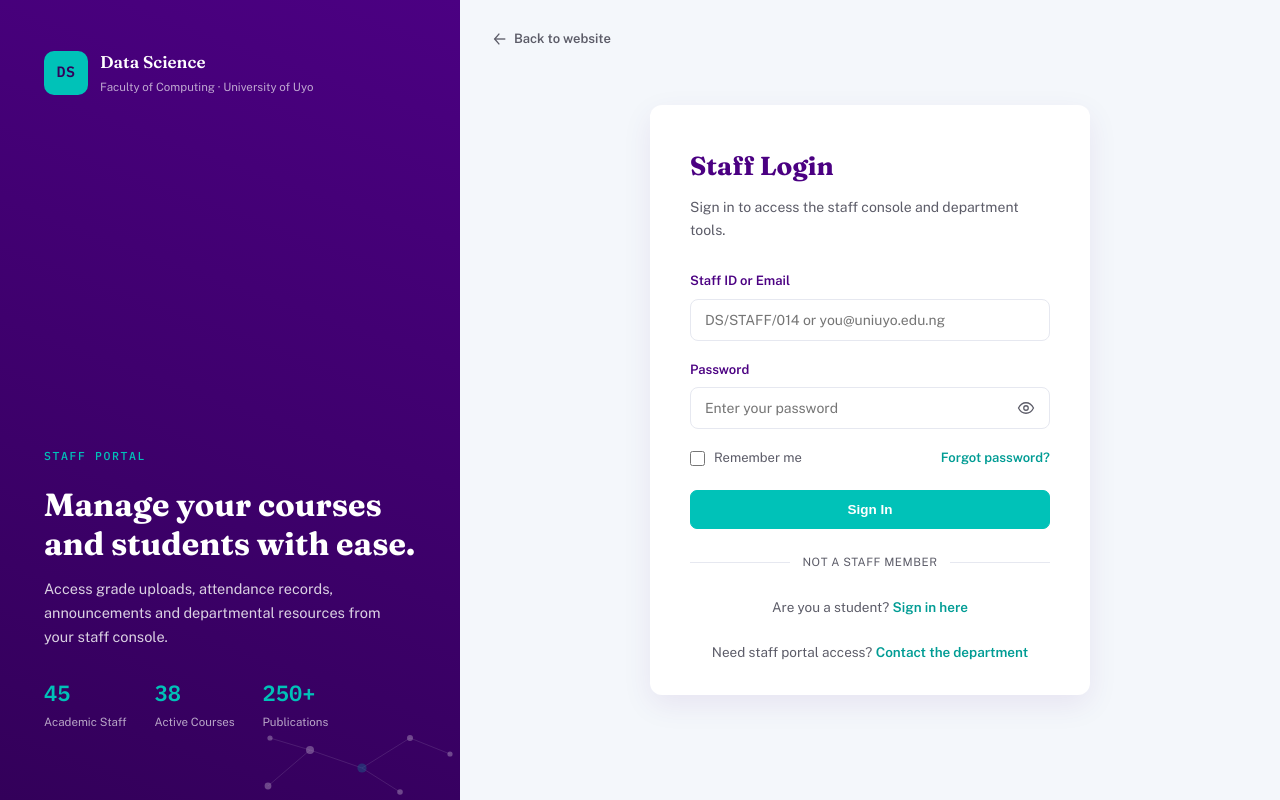
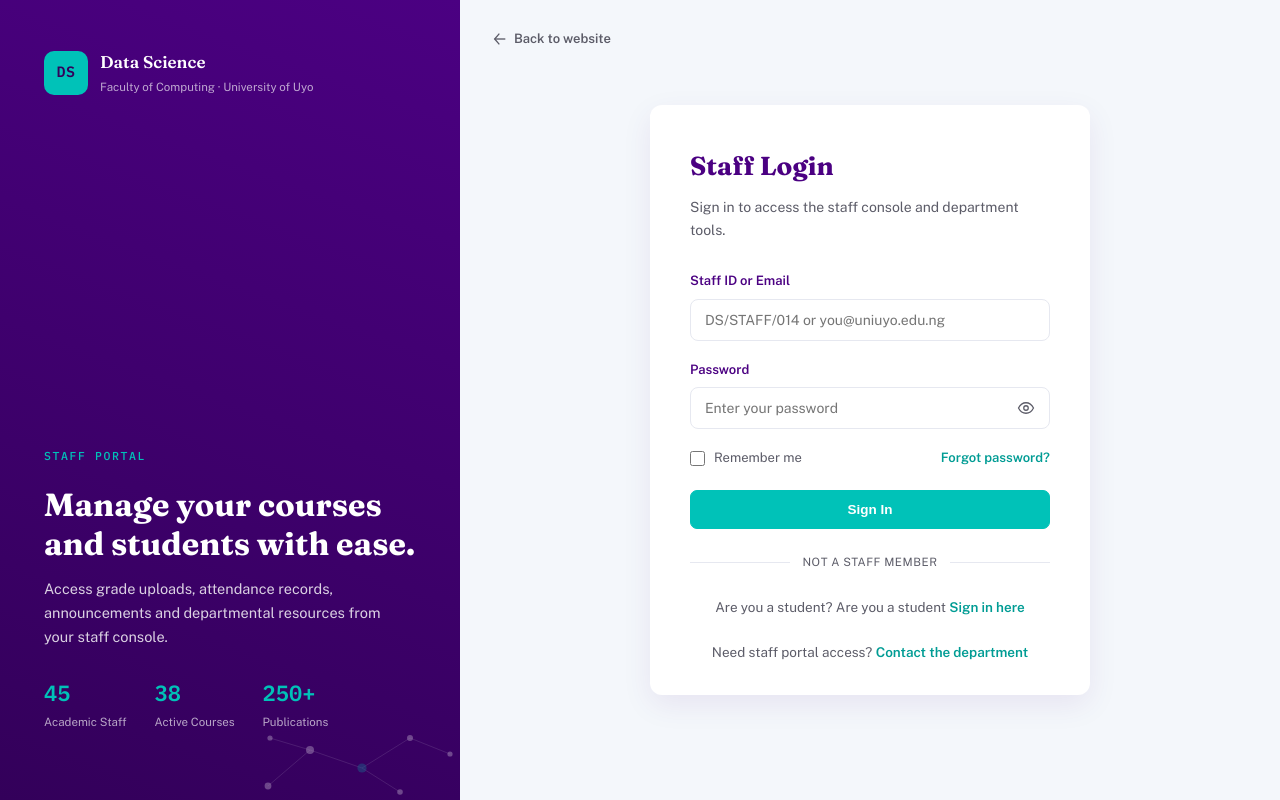
Before and after one commit to godswillmosey32-ux/dts-web, a Flask app: page /staff in a window 1280 px wide. Run offline with Flask 3, Linux system fonts and the light colour scheme.

Commit message:
Update staff.html

```diff
--- a/templates/staff.html
+++ b/templates/staff.html
@@ -120,7 +120,7 @@
       <div class="auth-divider">Not a Staff Member</div>
 
       <p class="auth-footer-text">
-        Are you a student? <a href="login.html">Sign in here</a>
+        Are you a student? Are you a student <a href="{{ url_for('login') }}">Sign in here</a>
       </p>
 
       <p class="auth-footer-text">
```
